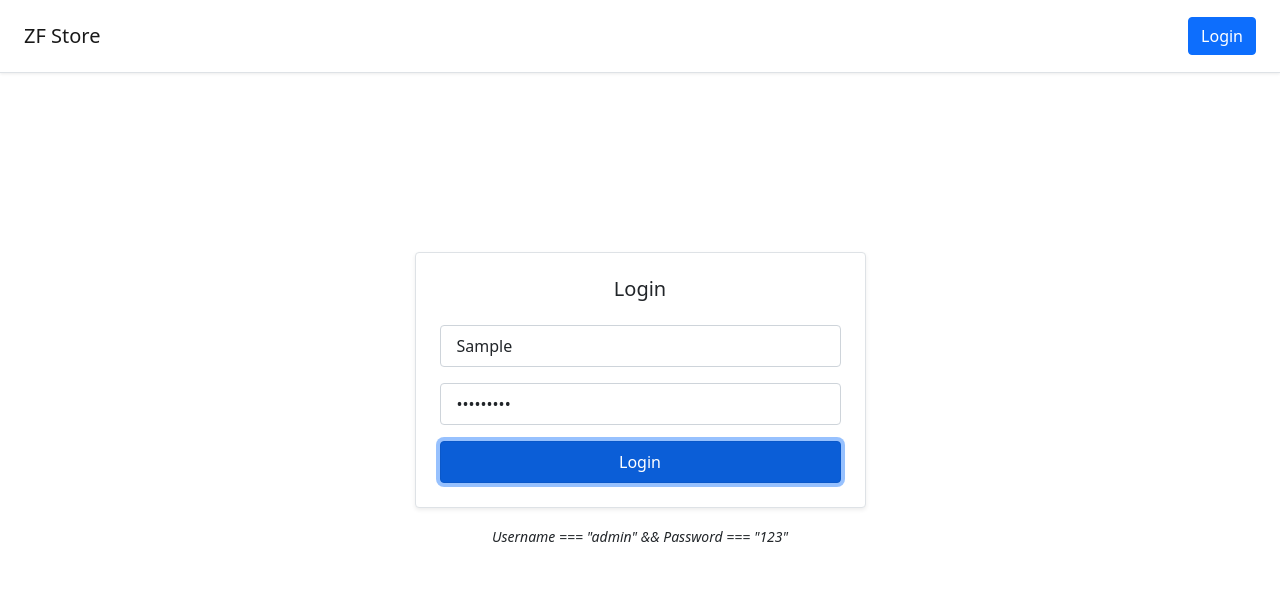
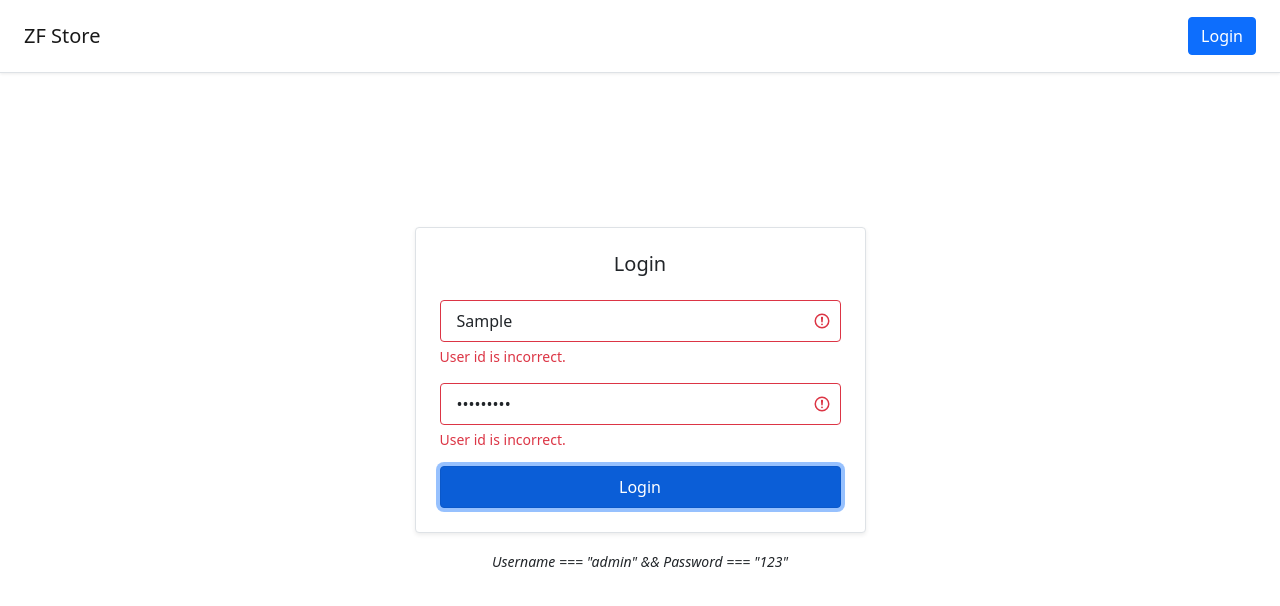
Before and after one commit to ramunaidubobbili/zf-store, a React (Create React App) app: page /login in a window 1280 px wide. Both pictures are taken after typing "Sample", "Sample123" into the empty fields and a click on the button "Login". Shown: the top 606 px of the page. Built offline with nearby package versions, Linux system fonts and the light colour scheme.

Commit message:
Login validations

```diff
--- a/src/components/login.jsx
+++ b/src/components/login.jsx
@@ -8,36 +8,69 @@ class Login extends React.Component {
 
     this.state = {
       islogged: false,
-      loginParams: {
-        user_id: "",
-        user_password: ""
-      }
+      user_id: '',
+      user_password: '',
+      userIdError: '',
+      userPasswordError: '',
     };
   }
 
-  handleFormChange = event => {
-    let loginParamsNew = { ...this.state.loginParams };
-    let val = event.target.value;
-    loginParamsNew[event.target.name] = val;
+  handleChange = (e) => {
+    const { name, value } = e.target
+    this.setState({ [name]: value })
+  }
+
+  userNameValidation = (userid) => {
+    if(userid !== ""){
+      if(userid === "admin"){
+        this.setState({
+          userIdError: ""
+        })
+        return true
+      }
+      this.setState({
+        userIdError: "User id is incorrect."
+      })
+      return false
+    }
     this.setState({
-      loginParams: loginParamsNew
-    });
-  };
+      userIdError: "User id is required."
+    })
+    return false
+  }
+  passwordValidation = (pwd) => {
+    if(pwd !== ""){
+      if(pwd === "123"){
+        this.setState({
+          userPasswordError: ""
+        })
+        return true
+      }
+      this.setState({
+        userPasswordError: "User id is incorrect."
+      })
+      return false
+    }
+    this.setState({
+      userPasswordError: "User id is required."
+    })
+    return false
+  }
 
-  login = event => {
-    debugger;
-    let user_id = this.state.loginParams.user_id;
-    let user_password = this.state.loginParams.user_password;
-    if (user_id === "admin" && user_password === "123") {
+  login = (e) => {
+    let isValidUserId = this.userNameValidation(this.state.user_id);
+    let isValidPassword = this.passwordValidation(this.state.user_password);
+    if(isValidUserId && isValidPassword){
       localStorage.setItem("token", "T");
       this.setState({
         islogged: true
       });
     }
-    event.preventDefault();
+    (e).preventDefault();
   };
 
   render() {
+    const {userIdError, userPasswordError} = this.state;
     let token = localStorage.getItem("token");
     if (token) {
         return <Redirect to="/" />;
@@ -52,12 +85,14 @@ class Login extends React.Component {
                   <h5 className="mb-4 card-title">Login</h5>
                   <form noValidate="" autoComplete="off" className="form-inline">
                       <div className="mb-3 mr-sm-2 form-group">
-                          <label htmlFor="user_id" className="visually-hidden">Username</label>
-                          <input name="user_id" id="user_id" placeholder="User Name"  onChange={this.handleFormChange} className="py-2 px-3 form-control" />
+                        <label htmlFor="user_id" className="visually-hidden">Username</label>
+                        <input name="user_id" id="user_id" placeholder="User Name"  onChange={this.handleChange} className={"py-2 px-3 form-control " + (userIdError !== "" ? "is-invalid" : "")} />
+                        {userIdError !== "" && <div className='invalid-feedback text-start'>{userIdError}</div>}
                       </div>
                       <div className="mb-3 mr-sm-2 form-group">
-                          <label htmlFor="user_password" className="visually-hidden">Password</label>
-                          <input type="password" name="user_password" id="user_password" placeholder="Password" onChange={this.handleFormChange} className="py-2 px-3 form-control"/>
+                        <label htmlFor="user_password" className="visually-hidden">Password</label>
+                        <input type="password" name="user_password" id="user_password" placeholder="Password" onChange={this.handleChange} className={"py-2 px-3 form-control " + (userPasswordError !== "" ? "is-invalid" : "")}/>
+                        {userPasswordError !== "" && <div className='invalid-feedback text-start'>{userPasswordError}</div>}
                       </div>
                       <div className="d-grid gap-2">
                           <button type="submit" onClick={this.login} className="py-2 px-3 btn btn-primary" >Login</button>
```
